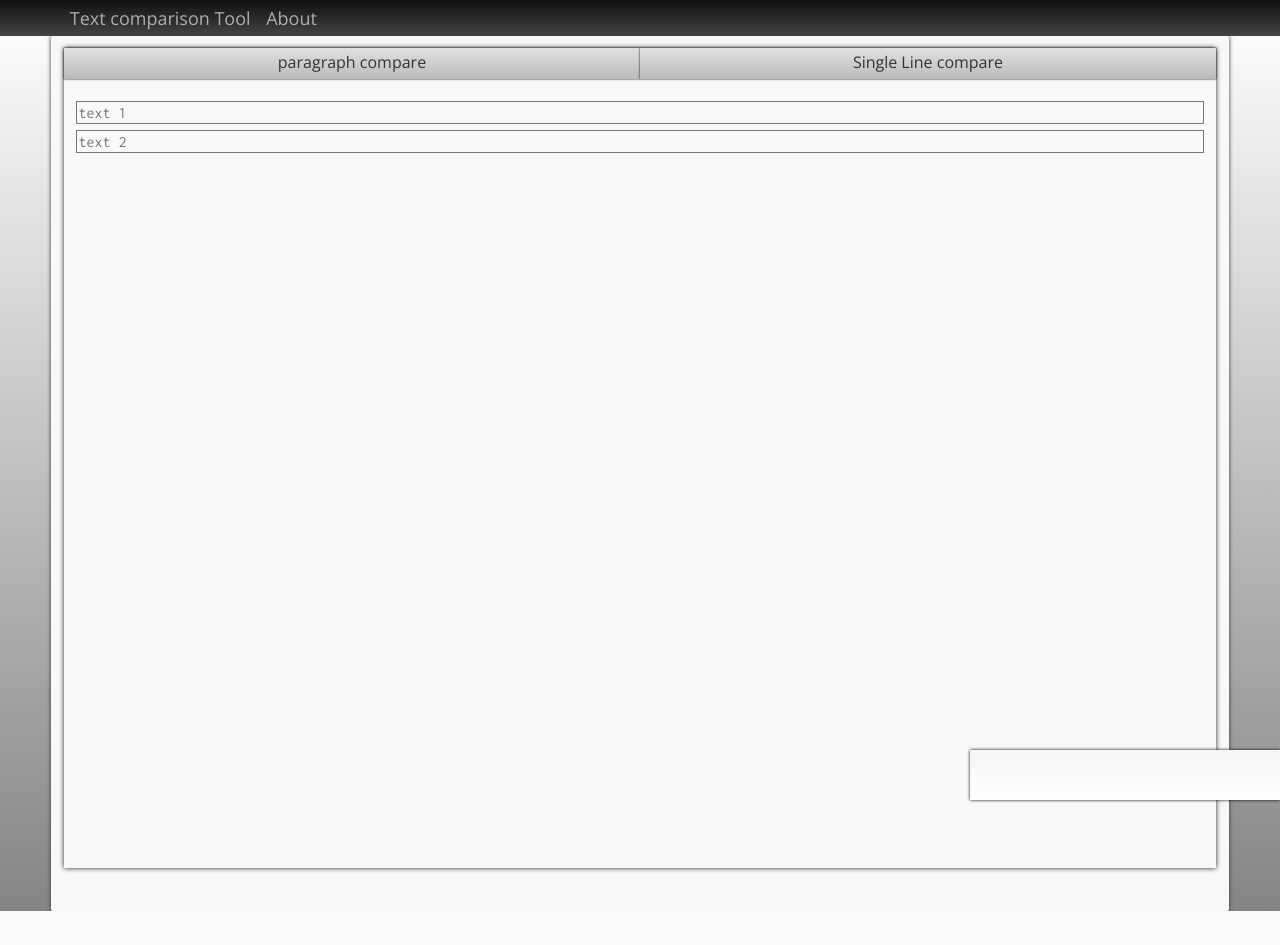
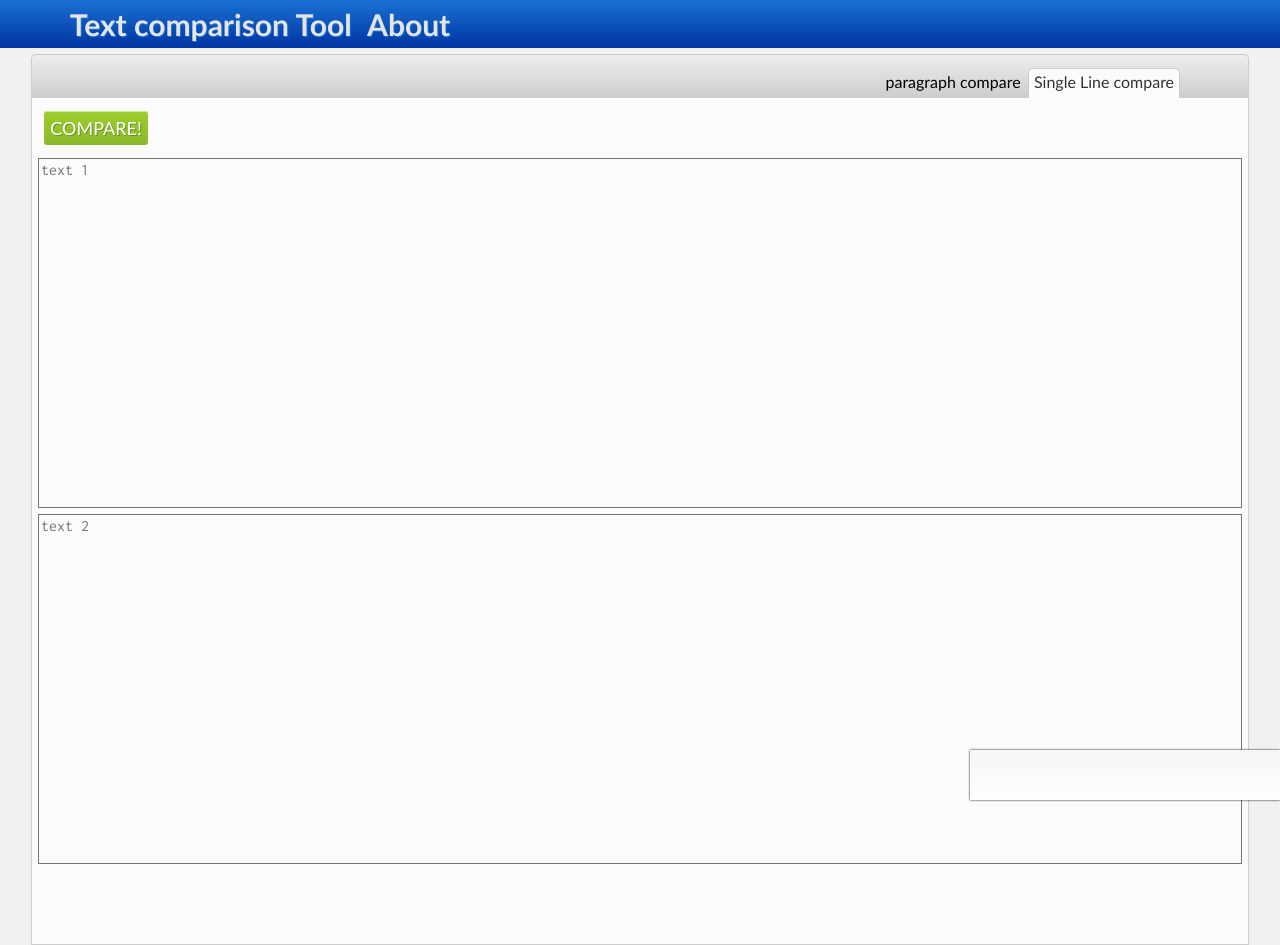
Before and after one commit to ted7726/ted7726.github.io, a PHP site: page /cmp/comp.html in a window 1280 px wide. Before the commit the page ends 911 px from the top, so only its background shows below. Run offline with PHP 8.4, Linux system fonts and the light colour scheme; some libraries are stand-ins or nearby versions.

Commit message:
cmp algorithms

```diff
--- a/cmp/comp.html
+++ b/cmp/comp.html
@@ -1,30 +1,30 @@
 
 <html>
 	<head>
-    <title>Regular Expression Online Tool</title>
+    <title>Difference compare Online Tool</title>
 	<link rel="stylesheet" href="css/style.css">
 	<script src="http://ajax.googleapis.com/ajax/libs/jquery/1.10.2/jquery.min.js"></script>
 	<script src="js.js"></script>
-	<script type="text/javascript" src="https://apis.google.com/js/plusone.js"></script>
+
+
 </head>
 	<body>
 		<div id="nav">
 			<div><a href="http://ted7726.github.io/">Text comparison Tool</a></div>
 			<div id="about">About</div>
         </div>
-		<div id="wrap" class = "wrap">
-			<div id="main">
-				<div style="width:100%;">
-					<div 	id="sidebyside" class="buttonA"	>paragraph compare</div><div
-							id="stacked"	class="buttonA"	>Single Line compare</div>
+		<div class = "wrap">
+			<div style="width:30%; padding:0 0 0 70%;display:inline-block;">
+				<div 	id="paragraph" class="buttonA"	>paragraph compare</div><div
+						id="line"	class="buttonB"	>Single Line compare</div>
 			</div>
-				<div style="padding:0% 1%">
-					<br>
+		</div>
+		<div id="main" >
+			<div id="submit">COMPARE!</div> <br>
 			<textarea 	id="cmp1"
 						class="cmp_class"
 						rows="1"
-								placeholder="text 1"></textarea>
-					<textarea
+						placeholder="text 1"></textarea><textarea
 						id="cmp2"
 						class="cmp_class"
 						rows="1"
@@ -32,11 +32,8 @@
 			<br>
 
 		</div>
-			</div>
-		</div>
 		<div id="footer">
-			<div class="fb-like" data-href="http://ted7726.github.io" data-layout="standard" data-action="like" data-show-faces="true" data-share="true"></div><br>
-			<div class="g-plusone" data-annotation="inline" data-width="300"></div>
+
 		</div>
 	</body>
 </html>
--- a/cmp/css/style.css
+++ b/cmp/css/style.css
@@ -1,71 +1,78 @@
 @import url(http://fonts.googleapis.com/css?family=Open+Sans:400,600,300);
 @import url(http://fonts.googleapis.com/css?family=Inconsolata:400);
-.wrap {
-    width:90%;
-	height:850px;
-	//left:10%;
-    margin:0 auto;
-    background: #F8F8F8;
-    padding: 1% 1%;
-    border-radius:2px;
-    box-shadow: 0px 0px 4px #333333;
-	//position:static;
-	//display:inline-block;
-	//vertical-align:text-top;
-}
 #header {
 	border-bottom-style: solid;
     border-bottom-color: lightgrey;
     border-bottom-width: 1px;
 	margin-bottom:1%;
-
-
 }
 #nav{
 	padding:0% 5%;
-	background: linear-gradient( #101010, #444444);
+	background: linear-gradient( #1B71D4,#0034A3);
 	position:relative;
-	//height:4%;
+	color:#E5E5E5;
+	font-weight:bold;
 }
 #nav div{
     margin:0;
     text-align:center;
-	font-size:large;
+	text-shadow:1px 1px 0px #1570cd;
+	font-size:30px;
     list-style:none;
-    //background: linear-gradient( #101010, #444444);
     padding:0.5% 0.5%;
-	color:#AEAEAE;
-
 	display:inline-block;
 	cursor:pointer;
 }
 #nav div a{
 	text-decoration:none;
-	color:#AEAEAE;
+	color:inherit;
 }
-
 
 #nav div:hover,
 #nav div a:hover {
-
     color:#FAFAFA;
+}
+.wrap {
+    width:93%;
+    margin:0.5% auto 0% auto;
+    background: linear-gradient( #EEEEEE,#CCC);
+    padding: 1% 1% 0%;
+	border-top:1px solid white;
+	border:1px solid #CCC;
+	border-bottom: none;
+    border-top-right-radius:5px;
+    border-top-left-radius:5px;
 }
 
 #main {
-    float:right;
-
-    width:100%;
-    height: 820px;
-    //margin: 2px;
-    background: transparent;
-    //padding: 0.2% 0.2%;
-    //border-radius:5px;
-    box-shadow: 0px 0px 5px #222222;
-	//overflow:auto;
-	//position:fixed;
+	width:95%;
+	height: 820px;
+	background: #FBFBFB;
+	padding: 1% 0%;
+	border:1px solid #CCC;
+	border-top:none;
+	margin: auto;
 }
 #main h{
 	font-weight:bold;
+}
+
+#submit{
+
+	background: linear-gradient( #9DCE2C,#8BB82B);
+	color:white;
+	padding:0.5%;
+	display:inline-block;
+	border-radius:3px;
+	border-color:83C41A;
+	cursor:pointer;
+	box-shadow:inset 0px 1px 0px 0px #c1ed9c;
+	text-decoration:none;
+	text-align:center;
+	text-shadow:1px 1px 0px #689324;
+	font-size:large;
+	margin:0% 1% 1%;
+
 }
 
 
@@ -82,7 +89,7 @@
 	height: 40px;
     width: 300px;
     z-index: 2;
-	box-shadow: 0px 0px 3px black;
+	box-shadow: 0px 0px 2px 0px black;
     background: linear-gradient(#F5F5F5, #FEFEFE);
 	-webkit-transition: all 0.3s ease-in-out;
     -moz-transition: 	all 0.3s ease-in-out;
@@ -96,7 +103,6 @@
 
 textarea{
 	resize:none;
-	width:95%;
 	background:transparent;
 	font-size: medium;
 	font-family: Inconsolata;
@@ -105,29 +111,25 @@ textarea{
 
 .cmp_class {
 	color:#333333;
-	width:100%;
-	margin:0% 0.5% 0.5% 0%;
+	width:99%;
+	margin: 0 0 0.5% 0.5%;
+	height: 350px;
 }
 
 
 .buttonA{
-	background:;
-	background:linear-gradient(#E0E0E0, #BBBBBB);
-	color:#333333;
-	//float:right;
-	height:26px;
-	width:49%;
-	//margin:1%;
+
+	color:black;
+	width:40%;
 	display:inline-block;
+	border-top-right-radius:5px;
+    border-top-left-radius:5px;
 	text-align:center;
+	padding: 1% 1% 2%;
+	background:transparent;
+	cursor:pointer;
+	//font-weight:bold;
 
-
-
-	padding: 0.2% 0.5%;
-
-
-    box-shadow: 0px 0px 2px black;
-	cursor:pointer;
 	-webkit-transition: all 0.3s ease-in-out;
     -moz-transition: 	all 0.3s ease-in-out;
     -o-transition: 		all 0.3s ease-in-out;
@@ -136,69 +138,36 @@ textarea{
 
 }
 .buttonA:hover{
-	color:white;
-	//box-shadow: 0px 1px 5px #000000;
-	background:linear-gradient(#002357, #00183b);
-	//font-weight:bold;
+	background:#EFEFEF;
 }
 
 .buttonB{
+	background:#FBFBFB;
+	color:#333333;
 
-	box-shadow: 0px 0px 0px #333333;
-	background:transparent;
-	color:black;
-	width:49%;
-	height:26px;
+
+	height:auto;
+	width:40%;
+	border-top-right-radius:5px;
+    border-top-left-radius:5px;
+	border:1px solid #CCC;
+	border-bottom:none;
 	display:inline-block;
 	text-align:center;
-	padding: 0.2% 0.5%;
-	background:linear-gradient(#E5E5E5,transparent);
-	font-weight:bold;
-}
-.buttonC{
-	box-shadow: 0px 1px 2px #444444;
-	background:linear-gradient(#E5E5E5, #B0B0B0);
-	color:#303030;
-	width:49%;
-	height:26px;
-	display:inline-block;
-
-	//border-top-left-radius:3px ;
-	vertical-align:middle;
-	text-align:center;
+	padding: 1% 1% 2%;
 
 
-	padding: 0.2% 0.5%;
-	cursor:pointer;
-
 }
-.buttonC:hover{
-	color: black;
-	background: linear-gradient(#F5F5F5, #A0A0A0);
-}
-.buttonD{
-	box-shadow: 0px 0px 2px #909090;
-	background:linear-gradient(#D0D0D0, #F5F5F5);
-	color:#111111;
-	width:49%;
-	height:26px;
-	display:inline-block;
-	//border-top-left-radius:3px ;
-	vertical-align:middle;
-	text-align:center;
-	padding: 0.2% 0.5%;
-	cursor:pointer;
-	font-weight:bold;
-}
-
 
 body,
 html {
 	margin:0;
 	padding:0;
-	font-family: 'Open Sans';
+	//font-family: 'Open Sans';
+	font-family: Calibri;
 	font-size: medium;
 	color:black;
-
-	background: linear-gradient( white,#858585 );
+	overflow: hidden;
+	//background: linear-gradient( white,#858585 );
+	background: #F2F0F0;
 }
--- a/cmp/js.js
+++ b/cmp/js.js
@@ -1,51 +1,33 @@
 $(document).ready(function(){
-	Regexr();
-	match_animate();
-	ToCommand();
-	var replace_mode=0;
-	$("#disp_match").css({
-		top:(($("#code").offset()).top),
-		right:(($("#code").offset()).right)
-	});
-	// var screen_left=$("#sidebar_right").position().left;
-
+	var compare_mode=0;
+	var str1;
+	var str2;
 	$("#about").click(function(){
-		$("#wrap").fadeOut(50);
-		$("#wrap2").delay(50).fadeIn(50);
+		// $("#wrap").fadeOut(50);
+		// $("#wrap2").delay(50).fadeIn(50);
 	});
 
 
-	$("#sidebyside").click(function(){
-		$("#reg_cmd").animate({			width:'49%'		});
-		$("#rep_cmd").fadeIn();
-		$("#rep_cmd").animate({			width:'49%'		});
-		$("#disp_match").animate({		width:'48.5%'	,height:'695px',	'margin-right':'0.5%'	});
-		$("#code").animate({			width:'49%'		,height:'700px'								});
-		$("#disp_replace").animate({	width:'48.5%'	,height:'695px',	top:'0px'				});
-		$("#disp_replace").fadeIn();
-		toggleclass_to_A($("#Match"));
-		toggleclass_to_A($("#stacked"));
-		toggleclass_to_B($("#sidebyside"));
-
-		replace_mode=1;
+	$("#paragraph").click(function(){
+		$("#cmp1").animate({			width:'49%'		,height:'700px'});
+		$("#cmp2").animate({			width:'49%'		,height:'700px'});
+		toggleclass_to_B($("#paragraph"));
+		toggleclass_to_A($("#line"));
+		compare_mode = 1;
 	});
 
-	$("#stacked").click(function(){
-		$("#reg_cmd").animate({			width:'100%'		});
-		$("#rep_cmd").fadeIn();
-		$("#rep_cmd").animate({			width:'100%'		});
-		$("#disp_match").animate({		width:'99.5%'	,height:'325px',	'margin-right':'0'		});
-		$("#code").animate({			width:'100%'	,height:'330px'								});
-		$("#disp_replace").animate({	width:'99.5%'	,height:'325px',							});
-		$("#disp_replace").fadeIn();
-		toggleclass_to_A($("#Match"));
-		toggleclass_to_B($("#stacked"));
-		toggleclass_to_A($("#sidebyside"));
+	$("#line").click(function(){
 
+		$("#cmp1").animate({			width:'99%'	,height:'350px'	});
+		$("#cmp2").animate({			width:'99%'	,height:'330px'	});
 
+		toggleclass_to_B($("#line"));
+		toggleclass_to_A($("#paragraph"));
+		compare_mode = 0;
 	});
 
 	function toggleclass_to_A(c){
+
 		if(c.is('.buttonB')){
 			c.removeClass('buttonB');
 			c.addClass('buttonA');
@@ -66,6 +48,33 @@ $(document).ready(function(){
 	$("#cmp2").scroll(function(){
 		$("#cmp1").scrollTop($(this).scrollTop());
 	});
+	$("#submit").click(function(){
+		if(compare_mode === 0){
+			str1=($("#cmp1").val()).split('');
+			str2=($("#cmp2").val()).split('');
+		}else{
+			str1=($("#cmp1").val()).split("\n");
+			str2=($("#cmp2").val()).split("\n");
+		}
+
+/*
+
+
+  x a b c
+x 0 1 2 3
+a 1 0 1 2
+z 2 1 1 2
+b 3 2 1 2
+c 4 3 2 1
+*/
+		var d = new Array(str2.length+1);
+		for(var i=0;i<str1.length;i++){
+			for(var j=0;j<str2.length;j++){
+
+			}
+		}
+	});
+
 
 
 
@@ -86,7 +95,7 @@ $(document).ready(function(){
 	}
 
 
-/* Facebook and Google+ like button: */
+/* Facebook and Google+ like button:
 	(function(d, s, id) {
 		var js, fjs = d.getElementsByTagName(s)[0];
 		if (d.getElementById(id)) return;
@@ -100,7 +109,5 @@ $(document).ready(function(){
 		po.src = 'https://apis.google.com/js/platform.js';
 		var s = document.getElementsByTagName('script')[0]; s.parentNode.insertBefore(po, s);
 	})();
-
-
-
+*/
 });
```
Lines whose indentation alone changed are shown as unchanged.
